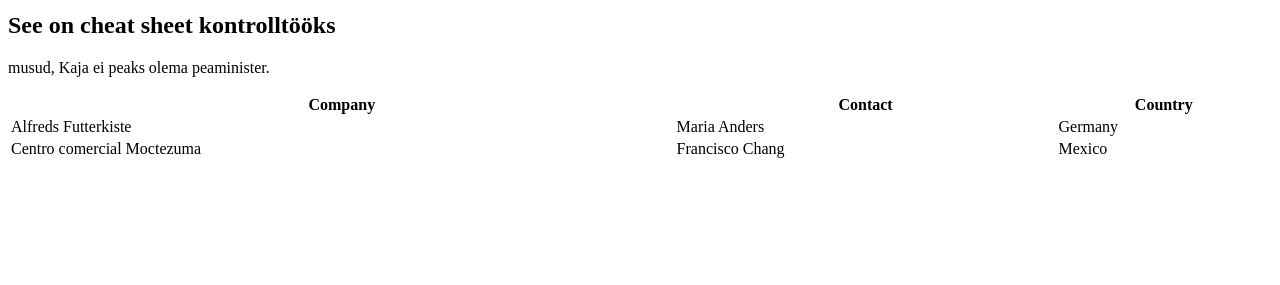
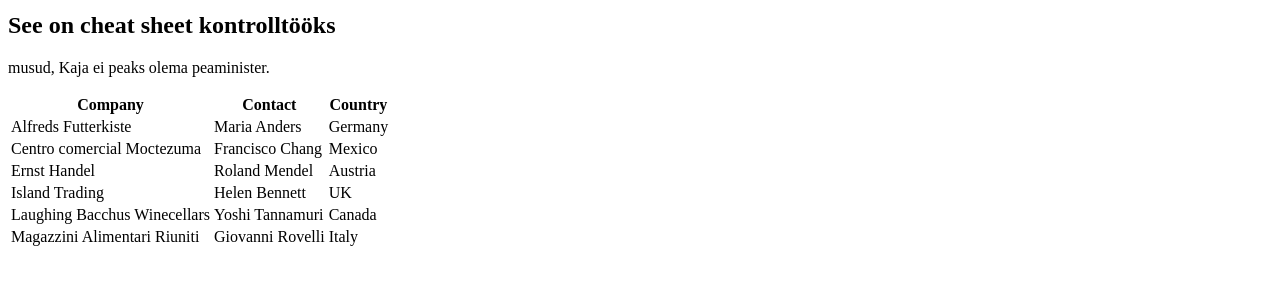
Before and after one commit to hannakat/hannakat.github.io, a plain HTML site: page index.html in a window 1280 px wide. Shown: the part 113-398 px from the top of the page. Drawn offline with Linux system fonts and the light colour scheme.

Commit message:
Update index.html

```diff
--- a/index.html
+++ b/index.html
@@ -4,7 +4,7 @@
 <h1 style="color:pink;font-size:50px">TABLE OF DERIVATIVES</h1>
 <h2>See on cheat sheet kontrolltööks</h2>
 <p>musud, Kaja ei peaks olema peaminister.</p>
-<table style="width:100%">
+<table>
   <tr>
     <th>Company</th>
     <th>Contact</th>
@@ -20,6 +20,26 @@
     <td>Francisco Chang</td>
     <td>Mexico</td>
   </tr>
+  <tr>
+    <td>Ernst Handel</td>
+    <td>Roland Mendel</td>
+    <td>Austria</td>
+  </tr>
+  <tr>
+    <td>Island Trading</td>
+    <td>Helen Bennett</td>
+    <td>UK</td>
+  </tr>
+  <tr>
+    <td>Laughing Bacchus Winecellars</td>
+    <td>Yoshi Tannamuri</td>
+    <td>Canada</td>
+  </tr>
+  <tr>
+    <td>Magazzini Alimentari Riuniti</td>
+    <td>Giovanni Rovelli</td>
+    <td>Italy</td>
+  </tr>
 </table>
 </body>
 </html>
```
